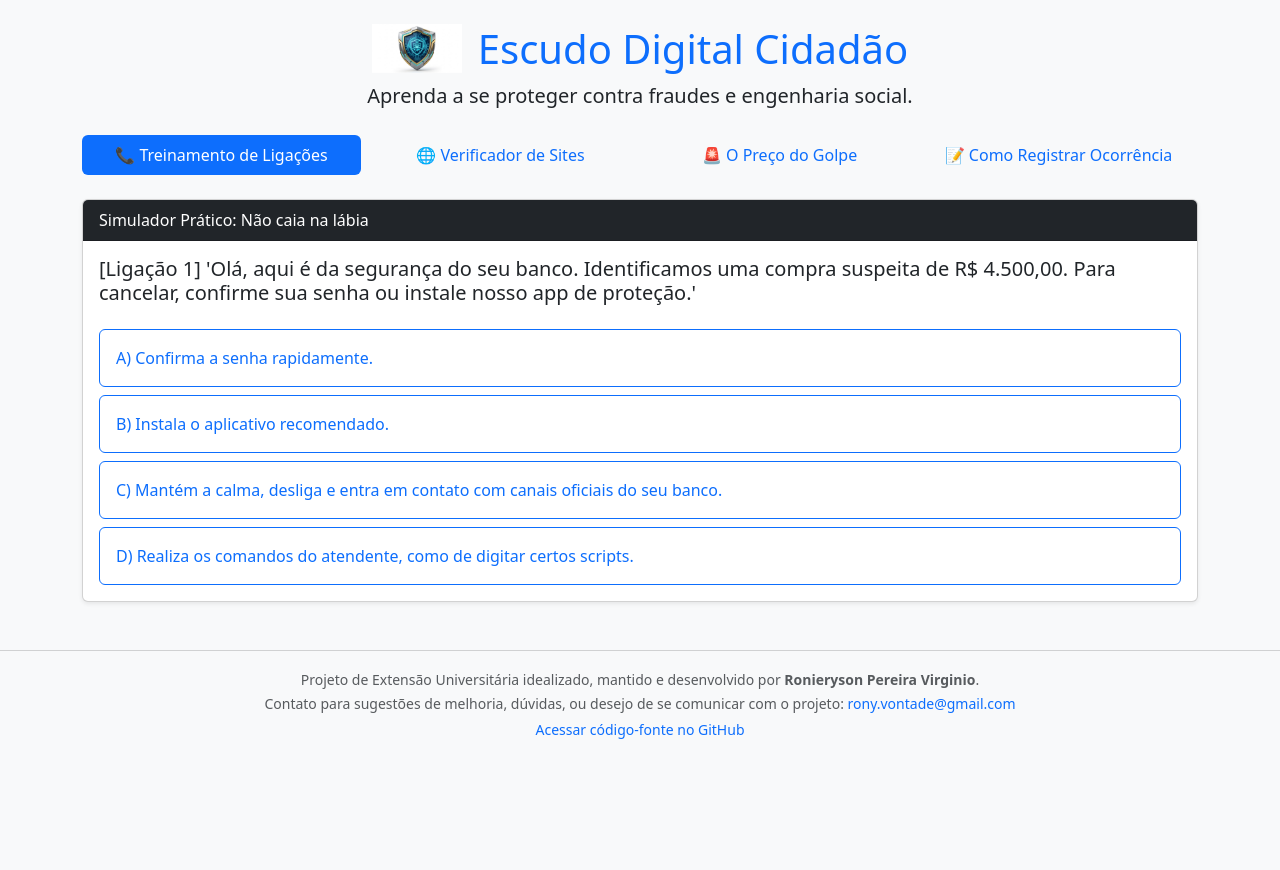
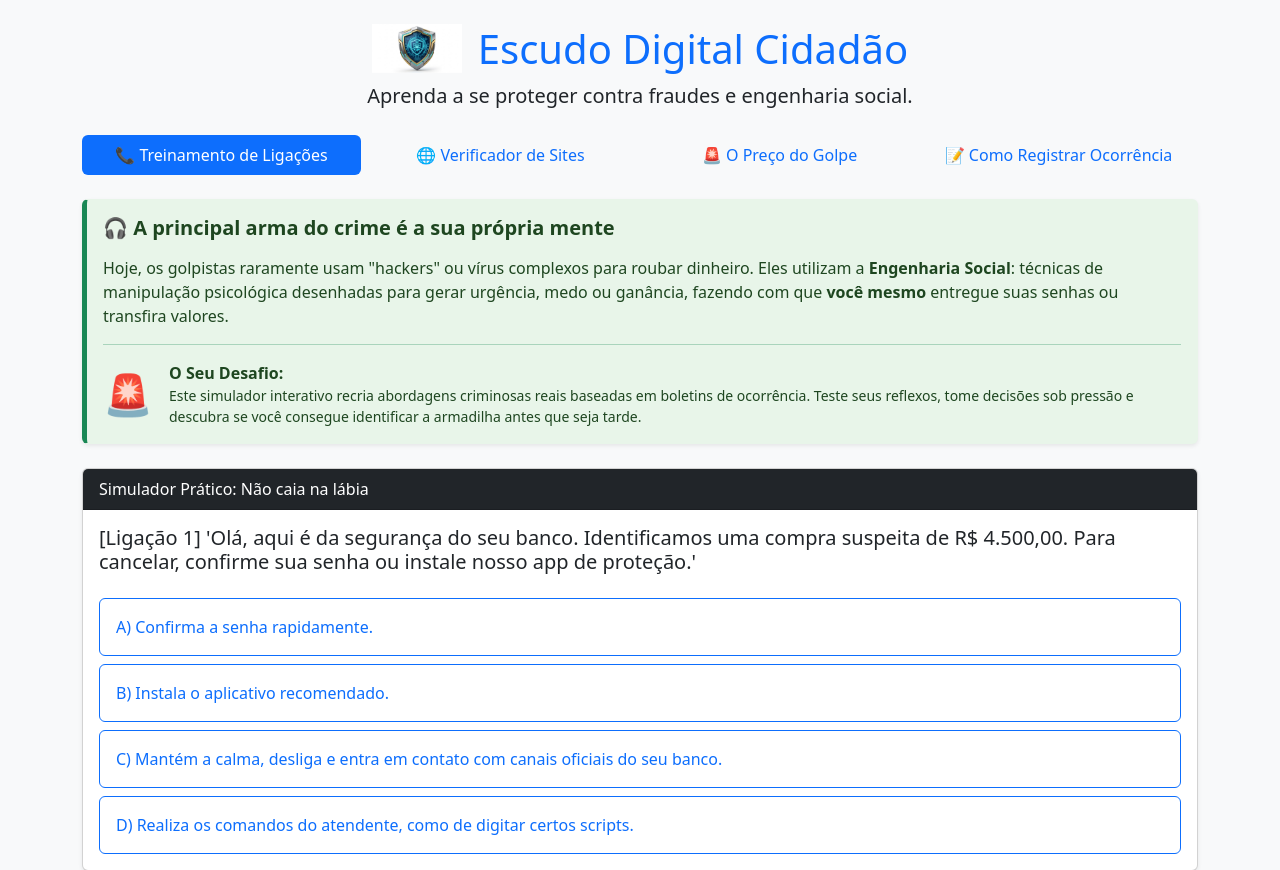
Before and after one commit to ronyvirginio/escudo-cidadao, a Flask app: page / in a window 1280 px wide. Shown: the top 870 px of the page. Before the commit the page ends 739 px from the top, so only its background shows below. Run offline with Flask 3, Linux system fonts and the light colour scheme.

Commit message:
sincronizacao 1

```diff
--- a/templates/index.html
+++ b/templates/index.html
@@ -40,6 +40,26 @@
         <div class="tab-content" id="myTabContent">
             <!-- Módulo 1: Simulador de Ligações -->
             <div class="tab-pane fade {% if not mostrar_analise %}show active{% endif %}" id="quiz" role="tabpanel">
+                <!-- Módulo de Apresentação do Quiz -->
+            <div class="alert shadow-sm mb-4" style="background-color: #e8f5e9; border-left: 5px solid #198754; color: #1e4620;">
+                <h5 class="fw-bold mb-3">
+                    🎧 A principal arma do crime é a sua própria mente
+                </h5>
+                <p class="mb-2">
+                    Hoje, os golpistas raramente usam "hackers" ou vírus complexos para roubar dinheiro. Eles utilizam a <strong>Engenharia Social</strong>: técnicas de manipulação psicológica desenhadas para gerar urgência, medo ou ganância, fazendo com que <strong>você mesmo</strong> entregue suas senhas ou transfira valores.
+                </p>
+                <hr style="border-color: #198754; opacity: 0.3;">
+                <div class="d-flex align-items-center mt-3">
+                    <div class="fs-1 me-3">🚨</div>
+                    <div>
+                        <p class="mb-0 fw-bold">O Seu Desafio:</p>
+                        <p class="mb-0 small">
+                            Este simulador interativo recria abordagens criminosas reais baseadas em boletins de ocorrência. Teste seus reflexos, tome decisões sob pressão e descubra se você consegue identificar a armadilha antes que seja tarde.
+                        </p>
+                    </div>
+                </div>
+            </div>
+<!-- O seu código atual que carrega o quiz e as perguntas fica logo abaixo desta linha -->
                 <div class="card shadow-sm">
                     <div class="card-header bg-dark text-white">Simulador Prático: Não caia na lábia</div>
                     <div class="card-body text-center" id="quiz-container">
```
